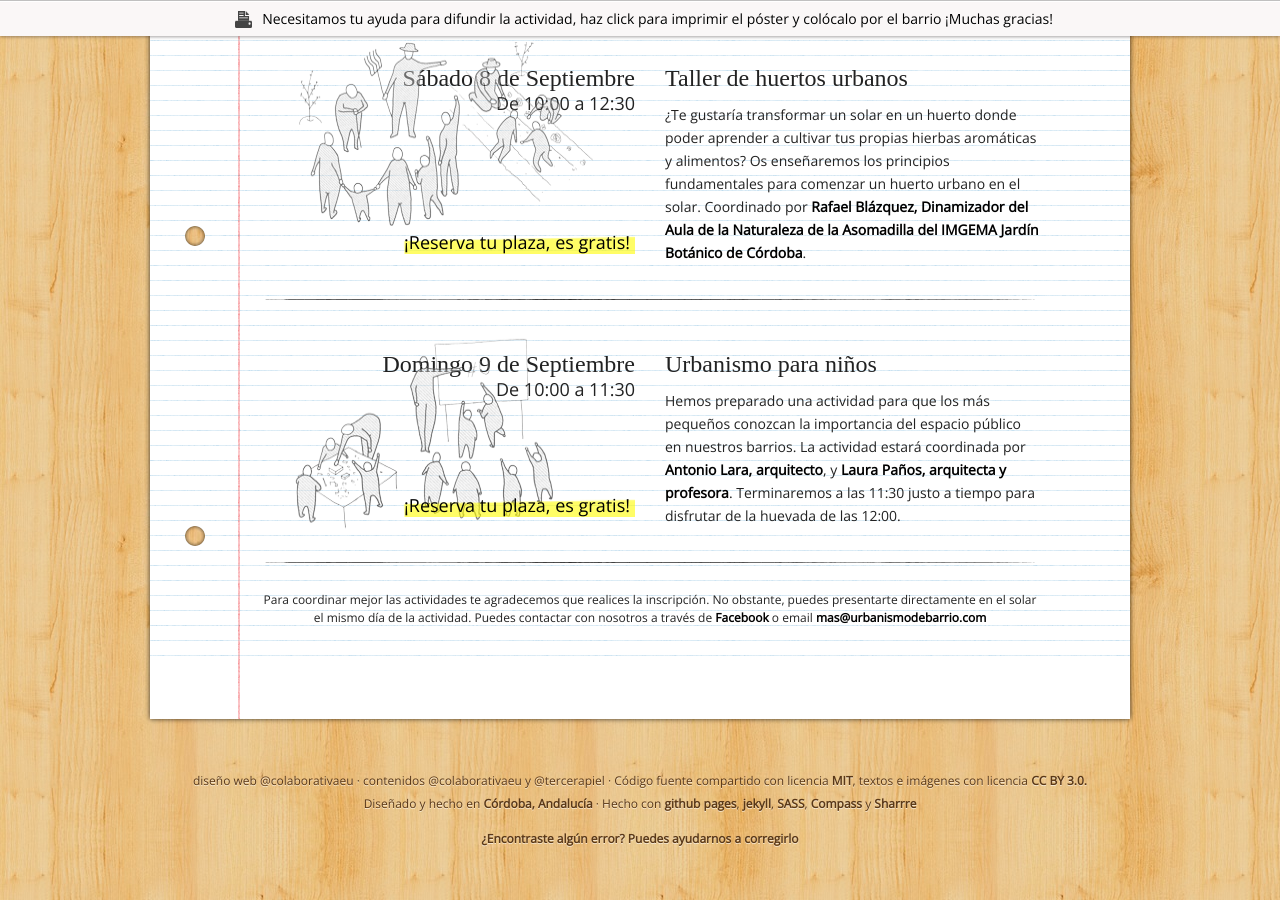
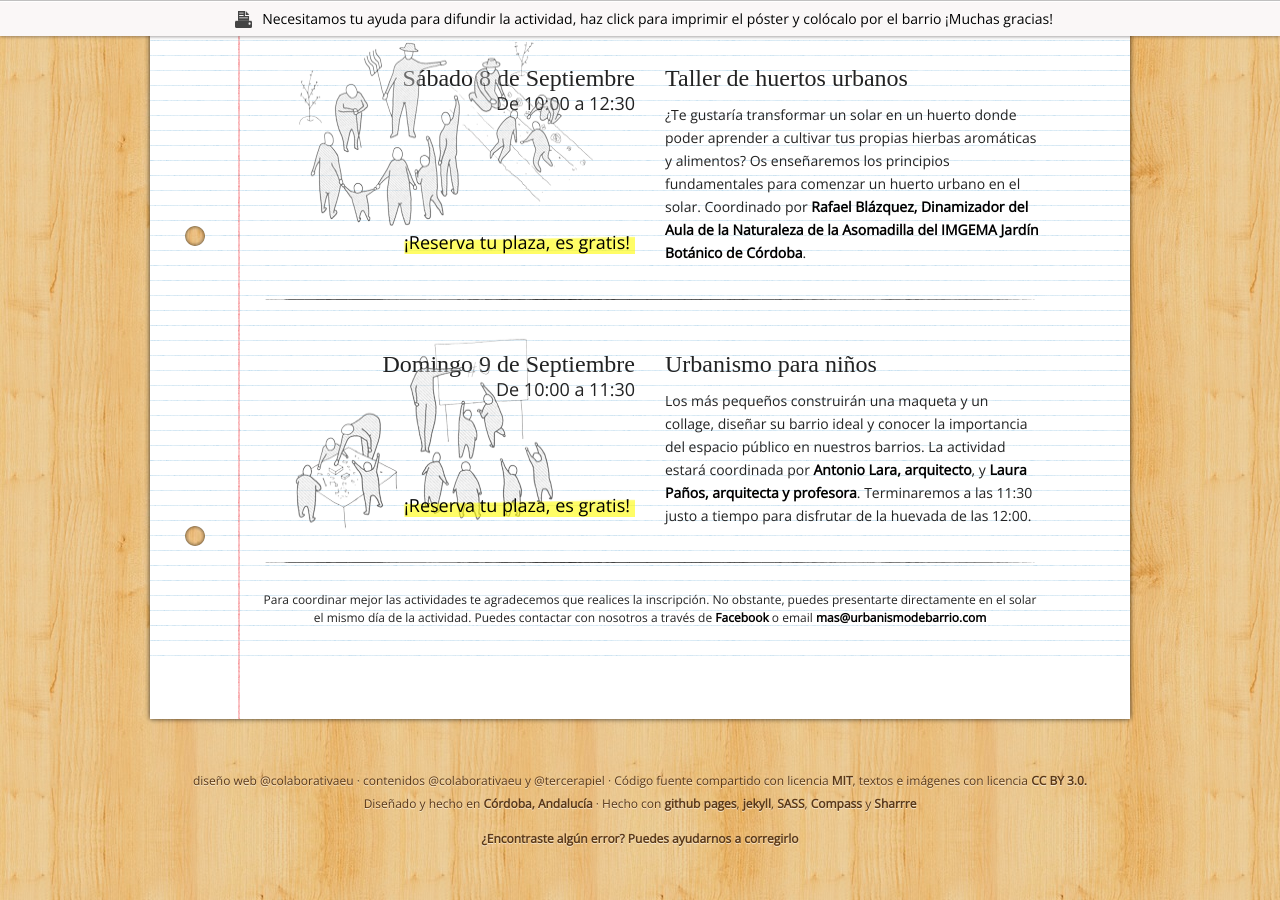
Before and after one commit to colaborativa/urbanismodebarrio.com, a Jekyll site: the page built from index.md, in a window 1280 px wide and 900 px high, scrolled down 1164 px. Built offline with Jekyll 4.4.1, drawn with Linux system fonts in a browser that asks for light colours; nearby versions of some CDN libraries; some web fonts are replaced; comment, search, counter and statistics services are not loaded.

Commit message:
add extra info on activity

```diff
--- a/index.md
+++ b/index.md
@@ -40,7 +40,7 @@ actividad:
     hora: "De 10:00 a 11:30"
    inscripcion: {titulo: "¡Reserva tu plaza, es gratis!", url: http://ninos-urbanismodebarrio.eventbrite.es }
    subtitulo_inscripcion: "Hay n plazas libres"
-   descripcion: "Hemos preparado una actividad para que los más pequeños conozcan la importancia del espacio público en nuestros barrios. La actividad estará coordinada por <strong><a href='http://www.almarquitectura.com'>Antonio Lara, arquitecto</a></strong>, y <strong><a href='http://www.lap-arquitectos.com'>Laura Paños, arquitecta y profesora</a></strong>. Terminaremos a las 11:30 justo a tiempo para disfrutar de la huevada de las 12:00."
+   descripcion: "Los más pequeños construirán una maqueta y un collage, diseñar su barrio ideal y conocer la importancia del espacio público en nuestros barrios. La actividad estará coordinada por <strong><a href='http://www.almarquitectura.com'>Antonio Lara, arquitecto</a></strong>, y <strong><a href='http://www.lap-arquitectos.com'>Laura Paños, arquitecta y profesora</a></strong>. Terminaremos a las 11:30 justo a tiempo para disfrutar de la huevada de las 12:00."
 
 footer: "diseño web @colaborativaeu · contenidos @colaborativaeu y @tercerapiel · Código fuente compartido con licencia <a href=''> MIT</a>, textos e imágenes con licencia <a href=''>CC BY 3.0.</a> </br> Diseñado y hecho en <a href=''>Córdoba, Andalucía</a> · Hecho con <a href=''>github pages</a>, <a href=''>jekyll</a>, <a href=''>SASS</a>, <a href=''>Compass</a> y <a href=''>Sharrre</a>"
 
```
